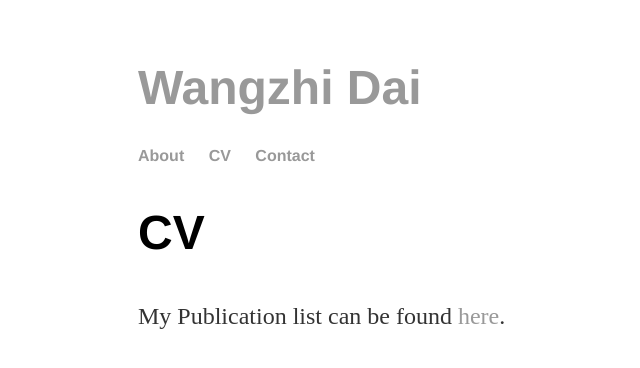
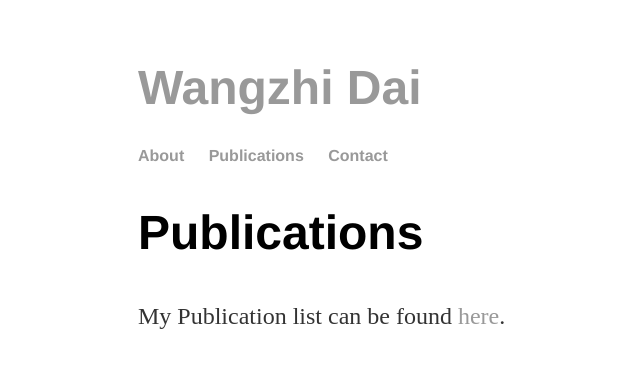
Before and after one commit to WangzhiDai/WangzhiDai.github.io, a Jekyll site: the page pages/publication.html, which Jekyll copies as it is, in a window 1280 px wide. Shown: the top 368 px of the page, without its empty margins (54-694 px from the left). Built offline with Jekyll 4.4.1, drawn with Linux system fonts in a browser that asks for light colours.

Commit message:
change pub title

```diff
--- a/pages/publication.html
+++ b/pages/publication.html
@@ -15,12 +15,12 @@
                 <h1><a href="/">Wangzhi Dai </a></h1>
                 <nav><ul>
                     <li><a href="/index.html">About</a></li>
-                    <li class="active"><a href="/pages/publication.html">CV</a></li>
+                    <li class="active"><a href="/pages/publication.html">Publications</a></li>
                     <li><a href="/pages/contact.html">Contact</a></li>
                 </ul></nav>
         </header><!-- /#banner -->
 <section id="content" class="body">
-    <h1 class="entry-title">CV</h1>
+    <h1 class="entry-title">Publications</h1>
 
     <p>My Publication list can be found <a href="https://scholar.google.com/citations?hl=en&user=NDbWYQ0AAAAJ&view_op=list_works&sortby=pubdate">here</a>.</p>
 </body>
```
